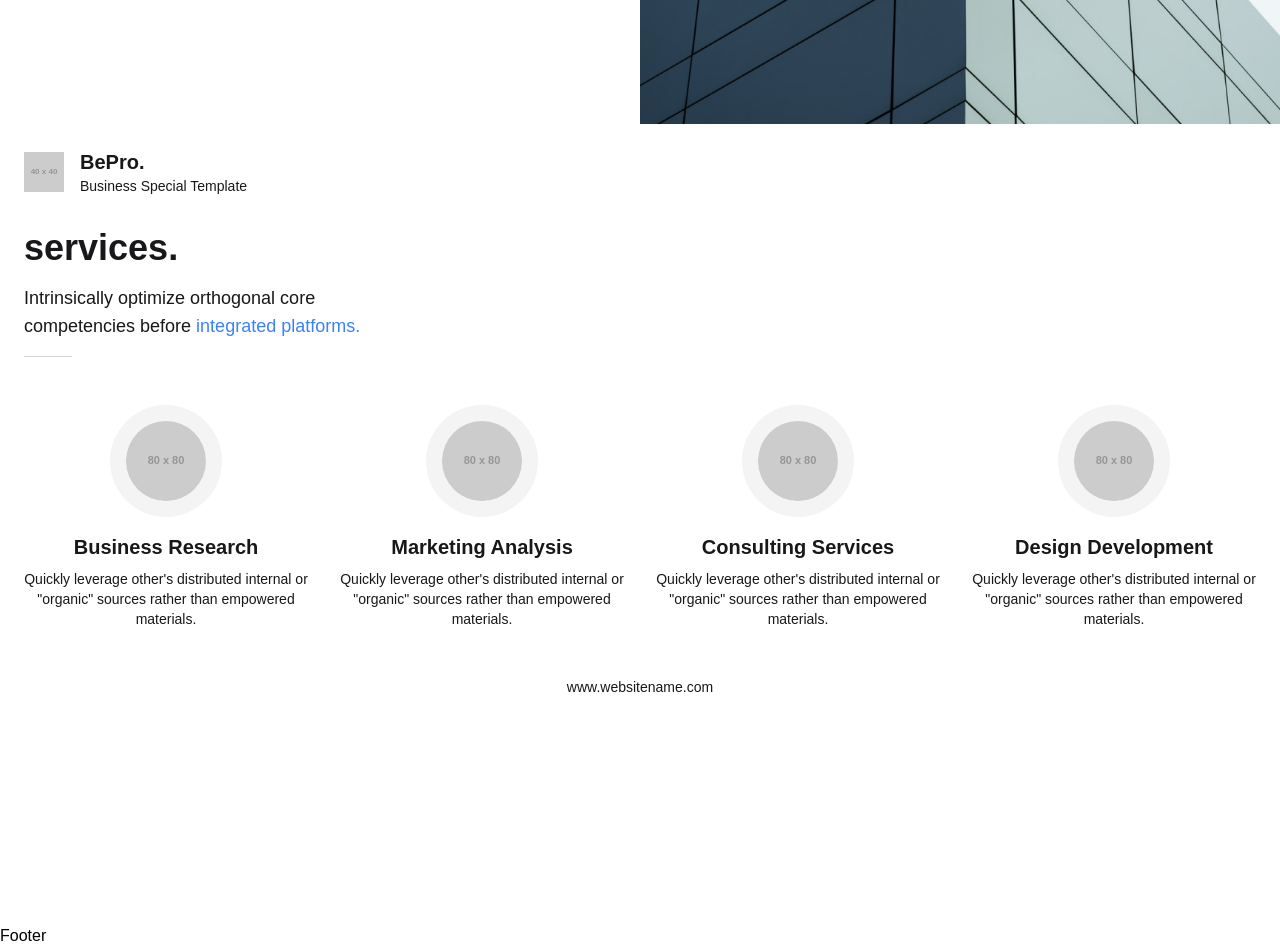
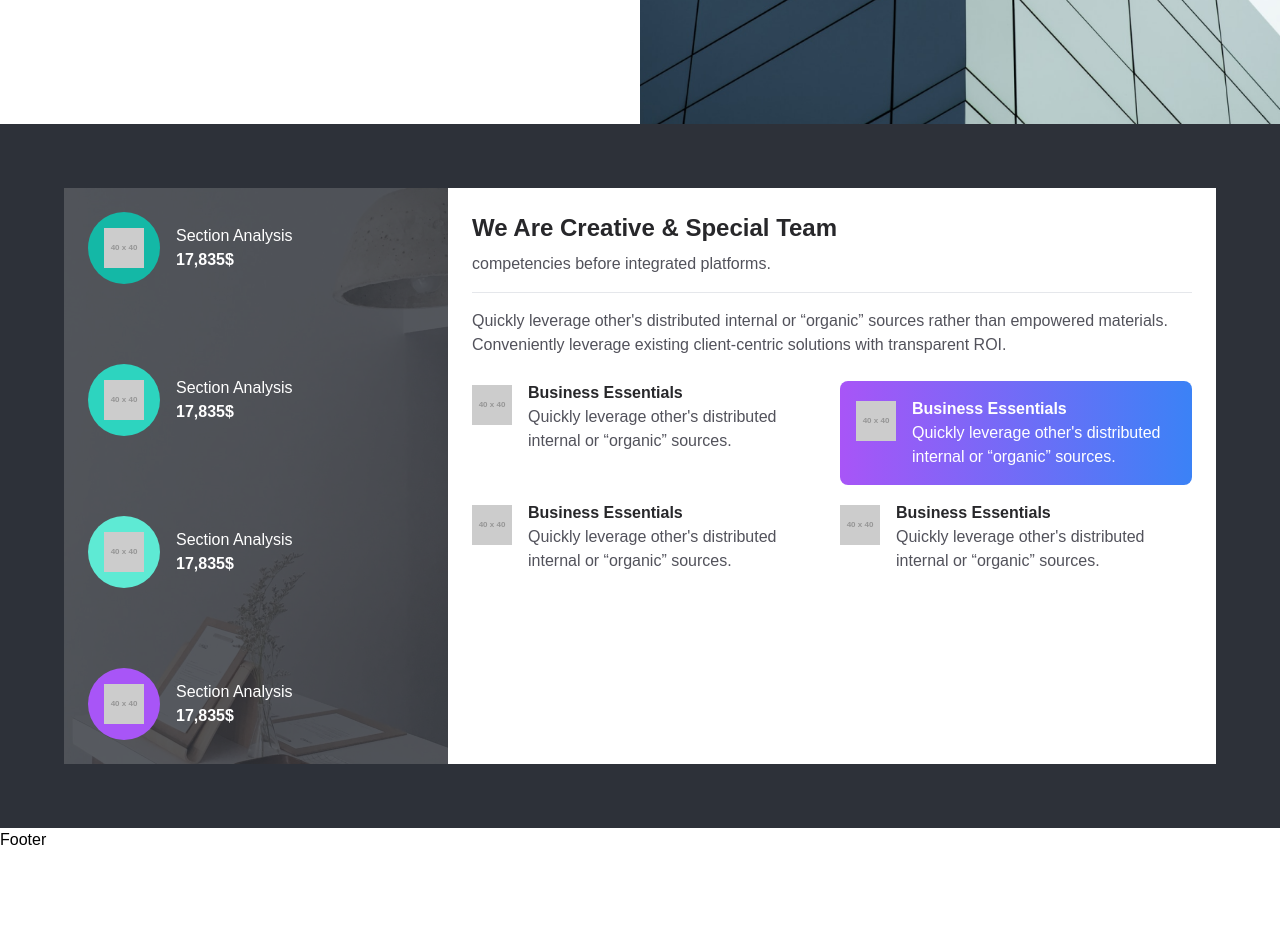
Before and after one commit to G-Prasath/Inbuild-infra, a React (Vite) app: page / in a window 1280 px wide. Shown: the part 1540-2488 px from the top of the page. After the commit the page ends 2392 px from the top, so only its background shows below. Built offline with nearby package versions, Linux system fonts and the light colour scheme.

Commit message:
why choose pending

```diff
--- a/src/components/Home/Whychoose.jsx
+++ b/src/components/Home/Whychoose.jsx
@@ -1,11 +1,124 @@
-import React from 'react'
+import React from "react";
 
 const Whychoose = () => {
   return (
-    <div>
-      Whychoose
+    <div className="flex flex-col md:flex-row sec-padding">
+      <div className="bg-zinc-800 text-white p-6 md:w-1/3" style={{background: 'url(/w-bg.png)', backgroundPosition: 'center', objectFit:'cover'}}>
+        <div className="flex flex-col space-y-8 lg:space-y-20">
+          <div className="flex items-center space-x-4">
+            <div className="bg-teal-500 p-4 rounded-full">
+              <img src="https://placehold.co/40x40" alt="icon1" />
+            </div>
+            <div>
+              <p>Section Analysis</p>
+              <p className="font-bold">17,835$</p>
+            </div>
+          </div>
+          <div className="flex items-center space-x-4">
+            <div className="bg-teal-400 p-4 rounded-full">
+              <img src="https://placehold.co/40x40" alt="icon2" />
+            </div>
+            <div>
+              <p>Section Analysis</p>
+              <p className="font-bold">17,835$</p>
+            </div>
+          </div>
+          <div className="flex items-center space-x-4">
+            <div className="bg-teal-300 p-4 rounded-full">
+              <img src="https://placehold.co/40x40" alt="icon3" />
+            </div>
+            <div>
+              <p>Section Analysis</p>
+              <p className="font-bold">17,835$</p>
+            </div>
+          </div>
+          <div className="flex items-center space-x-4">
+            <div className="bg-purple-500 p-4 rounded-full">
+              <img src="https://placehold.co/40x40" alt="icon4" />
+            </div>
+            <div>
+              <p>Section Analysis</p>
+              <p className="font-bold">17,835$</p>
+            </div>
+          </div>
+        </div>
+      </div>
+
+      <div className="bg-white text-zinc-800 p-6 md:w-2/3">
+        <h2 className="text-2xl font-semibold">
+          We Are Creative & Special Team
+        </h2>
+        <p className="mt-2 text-zinc-600">
+          competencies before integrated platforms.
+        </p>
+        <hr className="my-4" />
+        <p className="text-zinc-600">
+          Quickly leverage other's distributed internal or “organic” sources
+          rather than empowered materials. Conveniently leverage existing
+          client-centric solutions with transparent ROI.
+        </p>
+
+        <div className="grid grid-cols-1 md:grid-cols-2 gap-4 mt-6 lg:">
+          <div className="flex items-start space-x-4">
+            <img
+              src="https://placehold.co/40x40"
+              alt="icon5"
+              className="mt-1"
+            />
+            <div>
+              <p className="font-bold">Business Essentials</p>
+              <p className="text-zinc-600">
+                Quickly leverage other's distributed internal or “organic”
+                sources.
+              </p>
+            </div>
+          </div>
+          <div className="flex items-start space-x-4 bg-gradient-to-r from-purple-500 to-blue-500 text-white p-4 rounded-lg">
+            <img
+              src="https://placehold.co/40x40"
+              alt="icon6"
+              className="mt-1"
+            />
+            <div>
+              <p className="font-bold">Business Essentials</p>
+              <p>
+                Quickly leverage other's distributed internal or “organic”
+                sources.
+              </p>
+            </div>
+          </div>
+          <div className="flex items-start space-x-4">
+            <img
+              src="https://placehold.co/40x40"
+              alt="icon7"
+              className="mt-1"
+            />
+            <div>
+              <p className="font-bold">Business Essentials</p>
+              <p className="text-zinc-600">
+                Quickly leverage other's distributed internal or “organic”
+                sources.
+              </p>
+            </div>
+          </div>
+          <div className="flex items-start space-x-4">
+            <img
+              src="https://placehold.co/40x40"
+              alt="icon8"
+              className="mt-1"
+            />
+            <div>
+              <p className="font-bold">Business Essentials</p>
+              <p className="text-zinc-600">
+                Quickly leverage other's distributed internal or “organic”
+                sources.
+              </p>
+            </div>
+          </div>
+        </div>
+      </div>
     </div>
-  )
-}
+  );
+};
 
-export default Whychoose
+export default Whychoose;
--- a/src/index.css
+++ b/src/index.css
@@ -20,3 +20,9 @@ ul {
 .bg-clr{
     background-color: #2d3139;
 }
+
+@layer utilities {
+    .sec-padding {
+      @apply py-[5%] px-[5%] max-lg:p-5 ;
+    }
+  }
--- a/src/pages/Home.jsx
+++ b/src/pages/Home.jsx
@@ -16,11 +16,12 @@ const Home = () => {
     <div className="bg-clr">
       <Banner />
        <About />
-      <Features/>
-      {/* <Services/>
+        <Whychoose/>
+
+      {/* <Features/>
+      <Services/>
       <Gallery/>
       <Faq/>
-      <Whychoose/>
       <Cta/>
       <Form/>    */}
     </div>
```
Also changed, not shown: src/components/Home/About.jsx (+18 -7 lines), src/components/Home/Features.jsx (+49 -14 lines), public/w-bg.png (added).
